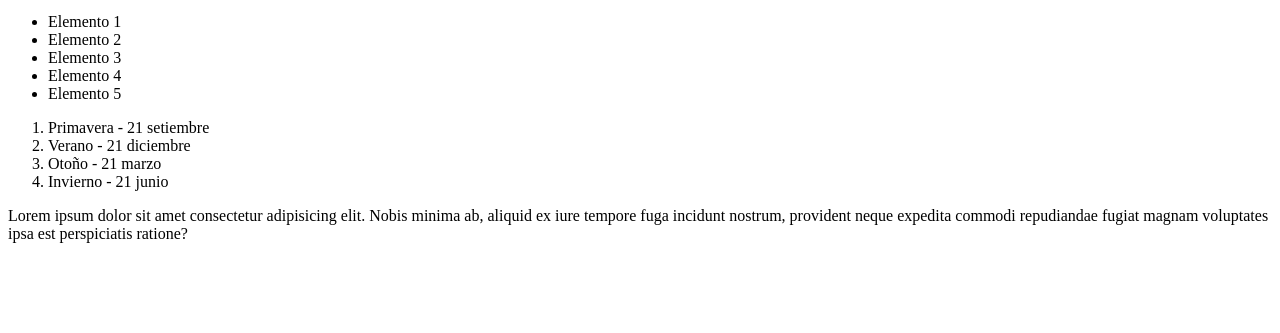
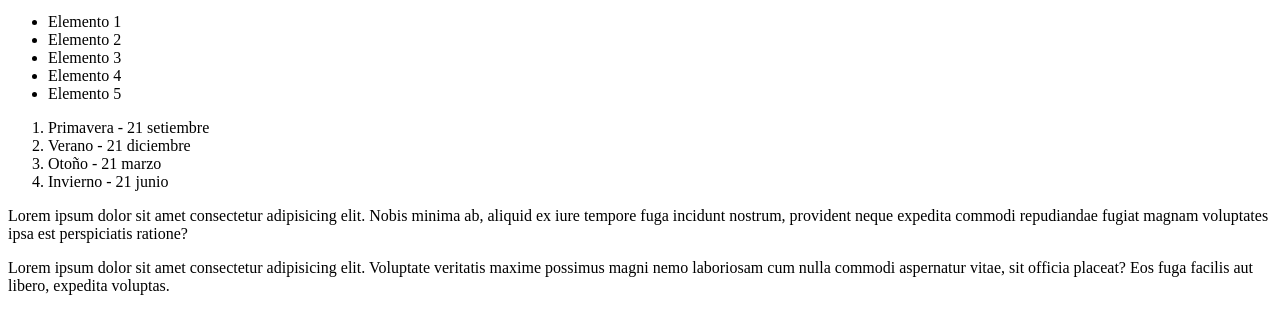
Before and after one commit to HeynerDev/youtube-git-dev, a plain HTML site: page index.html in a window 1280 px wide. Shown: the part 101-434 px from the top of the page. Drawn offline with Linux system fonts and the light colour scheme.

Commit message:
Agregando 2 parráfos

```diff
--- a/index.html
+++ b/index.html
@@ -31,6 +31,12 @@
       commodi repudiandae fugiat magnam voluptates ipsa est perspiciatis
       ratione?
     </p>
+    <p>
+      Lorem ipsum dolor sit amet consectetur adipisicing elit. Voluptate
+      veritatis maxime possimus magni nemo laboriosam cum nulla commodi
+      aspernatur vitae, sit officia placeat? Eos fuga facilis aut libero,
+      expedita voluptas.
+    </p>
     <script src="index.js"></script>
   </body>
 </html>
```
